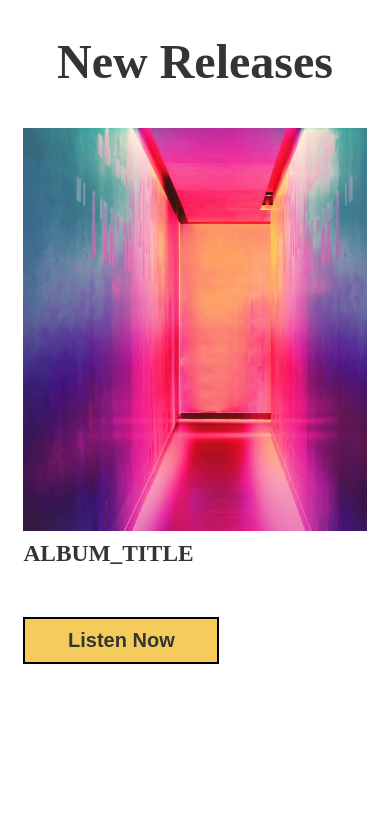
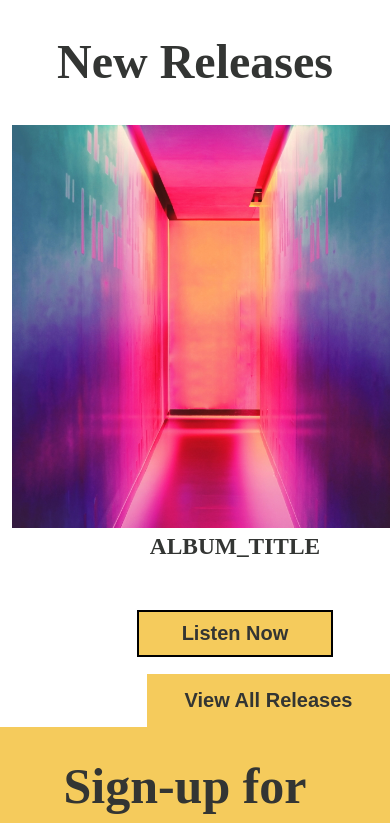
Before and after one commit to louisbrent1992/Record-Label, a React (Create React App) app: page / in a window 390 px wide. Shown: the part 3324-4147 px from the top of the page. Built offline with nearby package versions, Linux system fonts and the light colour scheme.

Commit message:
updated mobile responsiveness for newReleases

```diff
--- a/src/Components/NewReleases.jsx
+++ b/src/Components/NewReleases.jsx
@@ -1,11 +1,11 @@
 import React from "react";
 import styled from "styled-components";
 import { newReleases } from "../data/data";
-import { mobile } from "../responsive";
+import { mobile, tablet } from "../responsive";
 import Release from "./Release";
 
 const Container = styled.div`
-	height: 110vh;
+	height: auto;
 	width: 100vw;
 	display: flex;
 	background-color: white;
@@ -13,13 +13,14 @@ const Container = styled.div`
 	justify-content: center;
 	margin: 0;
 	color: #333533;
+
+	${tablet({ height: "auto" })}
 `;
 
 const TitleContainer = styled.div`
 	display: flex;
 	height: 15vh;
 	width: 88vw;
-	margin-top: 0;
 	justify-content: flex-start;
 	align-items: center;
 
@@ -32,16 +33,19 @@ const Title = styled.h1`
 	color: #333533;
 `;
 const ReleasesContainer = styled.div`
-	width: 88vw;
-	height: 86vh;
+	width: 100vw;
 	display: flex;
 	align-items: center;
-	margin-bottom: 1px;
+	padding-bottom: 6px;
 	overflow-x: auto;
+	overflow-y: hidden;
+	margin-left: 4rem;
 
 	::-webkit-scrollbar {
 		display: none;
 	}
+
+	${mobile({ marginLeft: "0.75rem" })}
 `;
 const ViewReleasesContainer = styled.div`
 	display: flex;
--- a/src/Components/Release.jsx
+++ b/src/Components/Release.jsx
@@ -1,8 +1,15 @@
 import React from "react";
 import styled from "styled-components";
+import { mobile } from "../responsive";
 
 const Container = styled.div`
 	height: 100%;
+
+	${mobile({
+		display: "flex",
+		flexDirection: "column",
+		alignItems: "center",
+	})}
 `;
 const Image = styled.img`
 	height: 403px;
```
